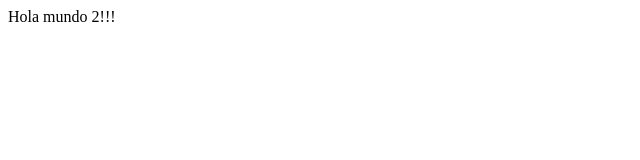
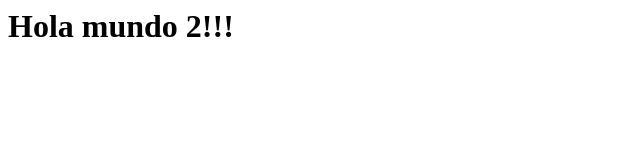
Before and after one commit to nubfragger/testgithubpages, a plain HTML site: page carpeta/index.html in a window 1280 px wide. Shown: the whole page, without its empty margins (0-640 px from the left). Drawn offline with Linux system fonts and the light colour scheme.

Commit message:
Update index.html

```diff
--- a/carpeta/index.html
+++ b/carpeta/index.html
@@ -1 +1 @@
-<p>Hola mundo 2!!!</p>
+<h1>Hola mundo 2!!!</h1>
```
